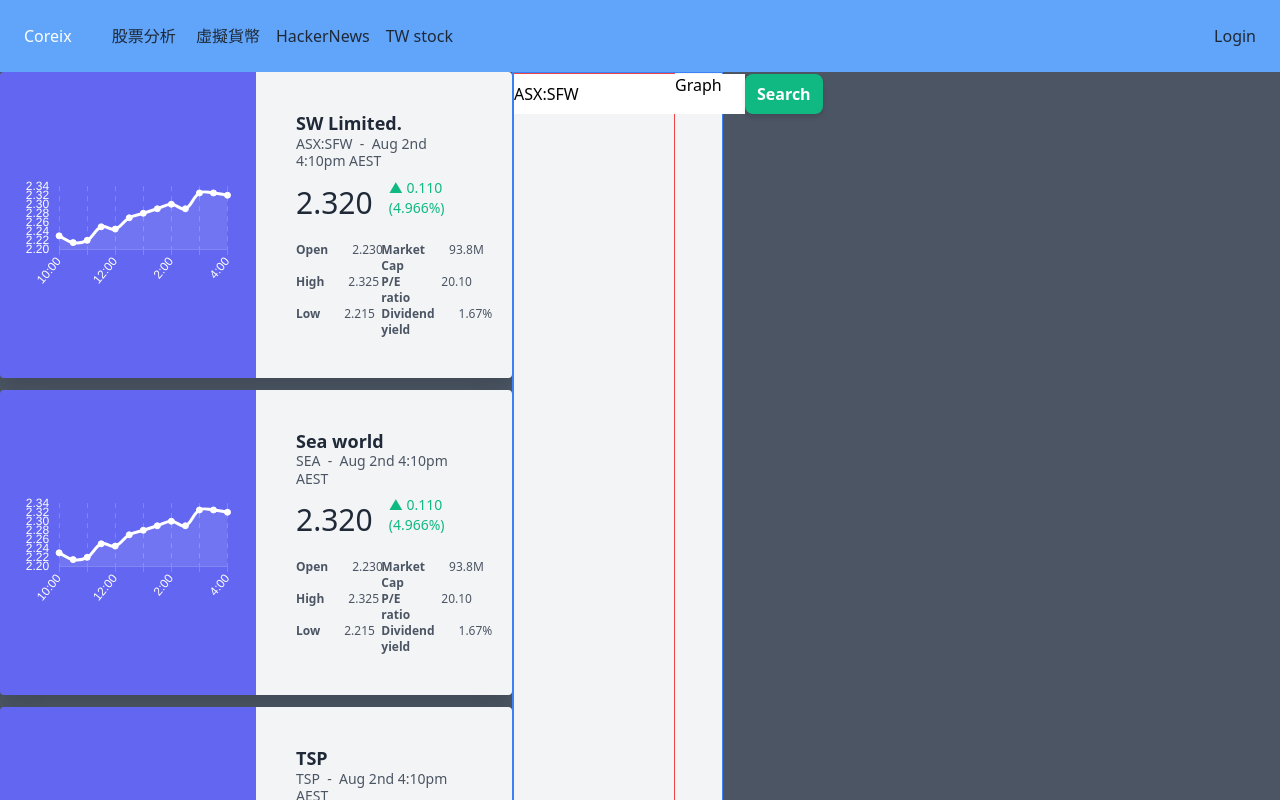
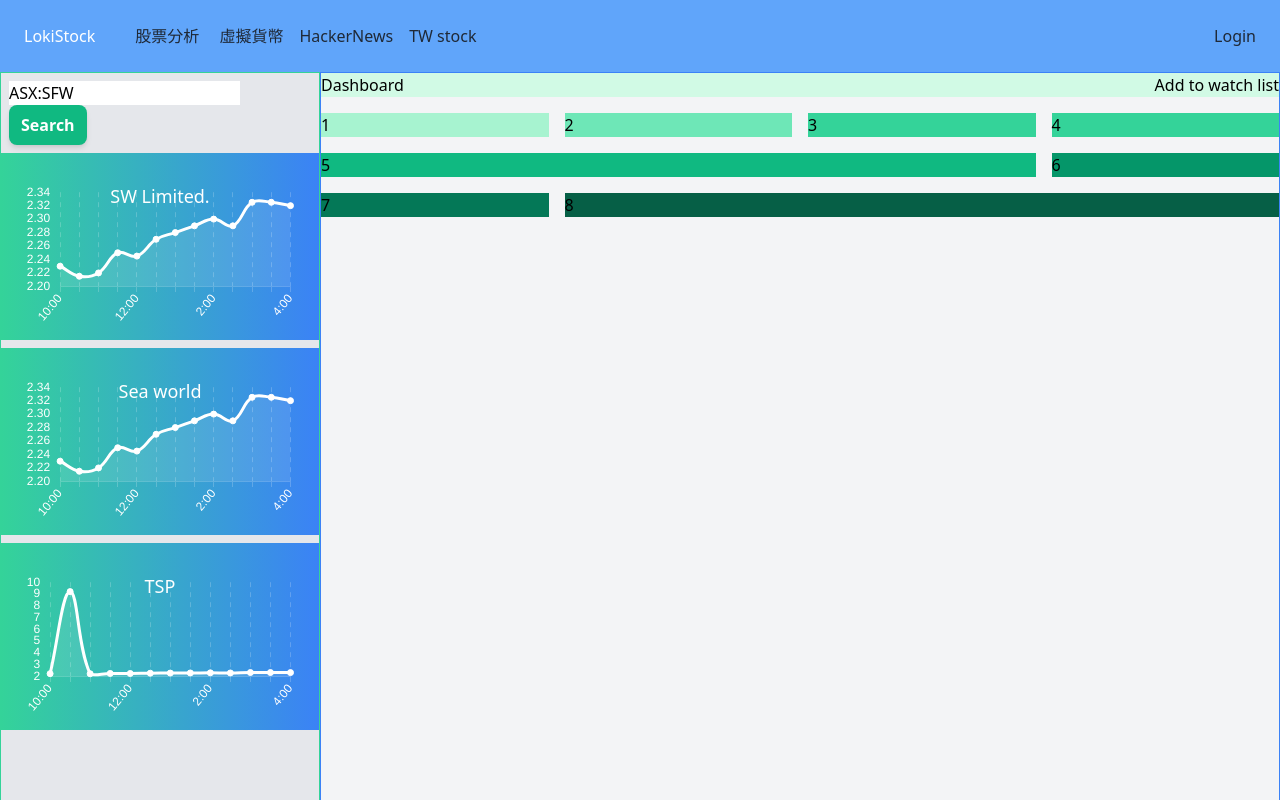
Before and after one commit to yuweichen1008/next-blog, a Next.js app: page /stock in a window 1280 px wide. Shown: the top 800 px of the page. Built offline with nearby package versions, Linux system fonts and the light colour scheme; data requests are answered from the project's data file.

Commit message:
update stock card

```diff
--- a/components/Layout/Layout.js
+++ b/components/Layout/Layout.js
@@ -1,7 +1,7 @@
 import Head from 'next/head'
 import Navbar from './Navbar'
 
-const Layout = ({ children, title = 'This is the default title' }) => {
+const Layout = ({ children, title = 'LokiStock' }) => {
     return (
         <div className="flex flex-col h-screen">
         <Head>
@@ -13,16 +13,16 @@ const Layout = ({ children, title = 'This is the default title' }) => {
           <Navbar />
         </header>
         <main>
-            <div className="container">
-              {children}
-            </div>
+          <div className="container mx-auto">
+            {children}
+          </div>
+          <div className="py-8 bg-gray-100 footer-1 sm:py-12">
+              <div className="container px-4 mx-auto">
+                Footer
+              </div>
+          </div>
         </main>
 
-        <div className="py-8 bg-gray-100 footer-1 sm:py-12">
-            <div className="container px-4 mx-auto">
-              Footer
-            </div>
-        </div>
       </div>
     );
 }
--- a/components/Layout/Navbar.js
+++ b/components/Layout/Navbar.js
@@ -15,7 +15,7 @@ const Navbar = () => {
     return (
         <nav className="flex items-center justify-between p-6 bg-blue-400">
             <div className="flex items-center flex-shrink-0 mr-6 text-white">
-                <Link href='/' className="text-xl font-bold">Coreix</Link>
+                <Link href='/' className="text-xl font-bold">LokiStock</Link>
             </div>
             <div className="flex-grow block w-full ">
                 <Link href='/stock'><a className="ml-4 text-gray-800 hover:text-white">股票分析</a></Link>
--- a/components/TickerList.js
+++ b/components/TickerList.js
@@ -3,11 +3,12 @@ import StockChart from './stockChart'
 
 const TickerList = ({data}) => {
     return (
-        <>
+        <div className="space-y-2">
             {data.map((stock, key) =>(
                 <StockChart key={key} stock={stock}/>
+
             ))}
-        </>
+        </div>
     )
 }
 
--- a/components/stockChart.js
+++ b/components/stockChart.js
@@ -59,94 +59,12 @@ const StockChart = ({stock}) => {
     const data = buildData(stock)
     return (
         <>
-            <div className="w-full overflow-hidden rounded shadow-xl md:flex">
-                <div className="flex items-center w-full px-5 pt-8 pb-4 text-white bg-indigo-500 md:w-1/2">
+            <div className="rounded">
+                <div className="relative flex flex-col items-center px-5 pt-8 pb-4 text-white bg-gradient-to-r from-green-400 to-blue-500">
+                    <h3 className="absolute text-lg leading-tight">
+                                {stock.stockFullName}
+                    </h3>
                     <Line data={data} options={options} />
-                </div>
-                <div className="flex items-center w-full p-10 text-gray-600 bg-gray-100 md:w-1/2">
-                    <div className="w-full">
-                        <h3 className="text-lg font-semibold leading-tight text-gray-800">
-                            {stock.stockFullName}
-                        </h3>
-                        <h6 className="mb-2 text-sm leading-tight">
-                            <span>{stock.stockShortName}</span>
-                            &nbsp;&nbsp;-&nbsp;&nbsp;Aug 2nd 4:10pm AEST
-                        </h6>
-                        <div className="flex items-end w-full mb-6">
-                            <span className="block text-3xl leading-none text-gray-800">
-                                {numberToFix(stock.price.current, 3)}
-                            </span>
-                            <span className="block ml-4 text-sm leading-5 text-green-500">
-                                {`${
-                                    stock.price.high - stock.price.low <
-                                    0
-                                        ? "▼"
-                                        : "▲"
-                                } ${(
-                                    stock.price.high - stock.price.low
-                                ).toFixed(3)} (${(
-                                    (stock.price.high /
-                                        stock.price.low) *
-                                        100 -
-                                    100
-                                ).toFixed(3)}%)`}
-                            </span>
-                        </div>
-                        <div className="flex w-full text-xs">
-                            <div className="flex w-5/12">
-                                <div className="flex-1 pr-3 font-semibold text-left">
-                                    Open
-                                </div>
-                                <div className="flex-1 px-3 text-right">
-                                    {stock.price.open.toFixed(3)}
-                                </div>
-                            </div>
-                            <div className="flex w-7/12">
-                                <div className="flex-1 px-3 font-semibold text-left">
-                                    Market Cap
-                                </div>
-                                <div className="flex-1 pl-3 text-right">
-                                    {formatter(stock.price.cap)}
-                                </div>
-                            </div>
-                        </div>
-                        <div className="flex w-full text-xs">
-                            <div className="flex w-5/12">
-                                <div className="flex-1 pr-3 font-semibold text-left">
-                                    High
-                                </div>
-                                <div className="px-3 text-right">
-                                    {stock.price.high.toFixed(3)}
-                                </div>
-                            </div>
-                            <div className="flex w-7/12">
-                                <div className="flex-1 px-3 font-semibold text-left">
-                                    P/E ratio
-                                </div>
-                                <div className="pl-3 text-right">
-                                    {stock.price.ratio.toFixed(2)}
-                                </div>
-                            </div>
-                        </div>
-                        <div className="flex w-full text-xs">
-                            <div className="flex w-5/12">
-                                <div className="flex-1 pr-3 font-semibold text-left">
-                                    Low
-                                </div>
-                                <div className="px-3 text-right">
-                                    {stock.price.low.toFixed(3)}
-                                </div>
-                            </div>
-                            <div className="flex w-7/12">
-                                <div className="flex-1 px-3 font-semibold text-left">
-                                    Dividend yield
-                                </div>
-                                <div className="pl-3 text-right">
-                                    {`${stock.price.dividend}%`}
-                                </div>
-                            </div>
-                        </div>
-                    </div>
                 </div>
             </div>
         </>
--- a/pages/crypto.js
+++ b/pages/crypto.js
@@ -1,4 +1,5 @@
 import { useEffect } from 'react'
+import Layout from '../components/Layout/Layout'
 const crypto = () => {
     useEffect(() => {
         const getPrice = async () => {
@@ -13,8 +14,11 @@ const crypto = () => {
         // return data
     }
     return (
-        <>
-        </>
+        <Layout>
+            <div>
+                Null
+            </div>
+        </Layout>
     )
 }
 
--- a/pages/index.js
+++ b/pages/index.js
@@ -1,12 +1,9 @@
 import Layout from '../components/Layout/Layout'
-import ChartExample from '../utils/chartExample'
-import HighChart from '../utils/highchart'
 
 export default function Home() {
   return (
     <Layout>
       <div>
-        <ChartExample />
       </div>
     </Layout>
   )
--- a/pages/stock.js
+++ b/pages/stock.js
@@ -22,13 +22,11 @@ const Stock = () => {
 
   return (
       <Layout>
-          <div className="flex w-full h-full bg-gray-600 flex-row-2">
-              <div className="w-2/5 space-y-3">
-                  <TickerList data={stockData}/>
-              </div>
-              <div className="flex bg-gray-100 border border-blue-500 t-40 l-80">
-                  <div className="flex-wrap border border-red-500 flex-col-2 flex-row-2">
-                      <div className="flex w-40 bg-gray-300">
+          <div className="flex h-screen overflow-y-hidden bg-gray-200 flex-row-2 ">
+              <div className="w-1/4 overflow-y-auto border border-green-400 ">
+                  {/* Search */}
+                  <div className="">
+                      <div className="px-2 py-2 g-gray-300 ">
                         <input
                           type="text"
                           value={query}
@@ -39,8 +37,31 @@ const Stock = () => {
                         </button>
                       </div>
                   </div>
-                  <div>
-                      {(!isLoading)? <p>Graph</p> : <div>Loading....</div>}
+
+                  {/* Ticker list */}
+                  <div className="w-full">
+                    <TickerList data={stockData}/>
+                  </div>
+              </div>
+              <div className="flex-1 w-full overflow-y-auto bg-gray-100 border border-blue-500 t-40 l-80">
+                  <div className="">
+                      <div className="grid grid-cols-4 gap-4">
+                      {/* {(!isLoading)? <p>Graph</p> : <div>Loading....</div>} */}
+                        <div className="flex justify-between col-span-4 bg-green-100">
+                          <p>Dashboard</p>
+                          <button>
+                            Add to watch list
+                          </button>
+                        </div>
+                        <div className="bg-green-200">1</div>
+                        <div className="bg-green-300">2</div>
+                        <div className="bg-green-400">3</div>
+                        <div className="bg-green-400">4</div>
+                        <div className="col-span-3 bg-green-500">5</div>
+                        <div className="bg-green-600">6</div>
+                        <div className="bg-green-700">7</div>
+                        <div className="col-span-3 bg-green-800">8</div>
+                      </div>
                   </div>
               </div>
           </div>
--- a/pages/view.js
+++ b/pages/view.js
@@ -1,4 +1,5 @@
 import Layout from "../components/Layout/Layout";
+import ChartExample from '../utils/chartExample'
 
 const stock = () => {
     return (
@@ -13,6 +14,9 @@ const stock = () => {
                         <p class="font-semibold text-xs">Search</p>
                 </button>
             </div>
+            <div>
+                <ChartExample />
+            </div>
             </div>
         </Layout>
     );
```
